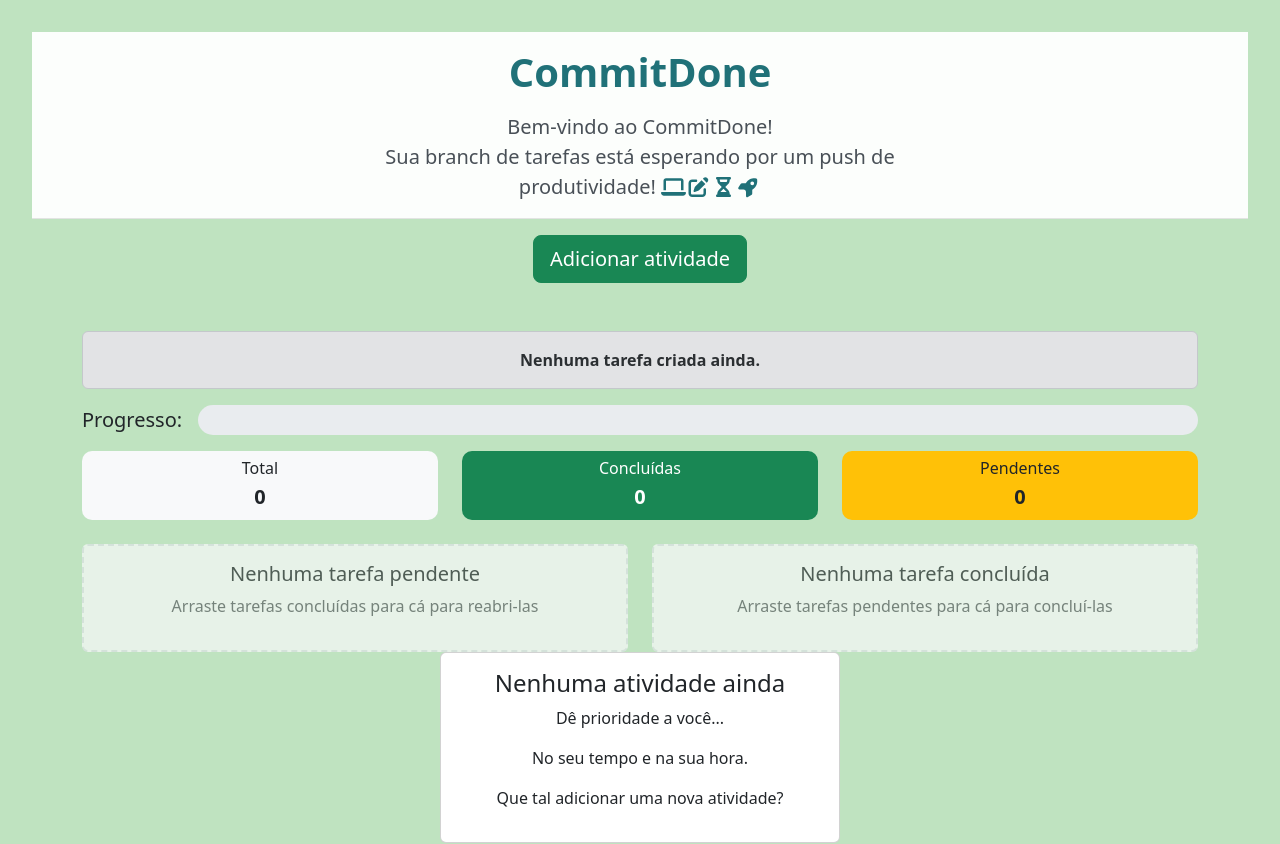
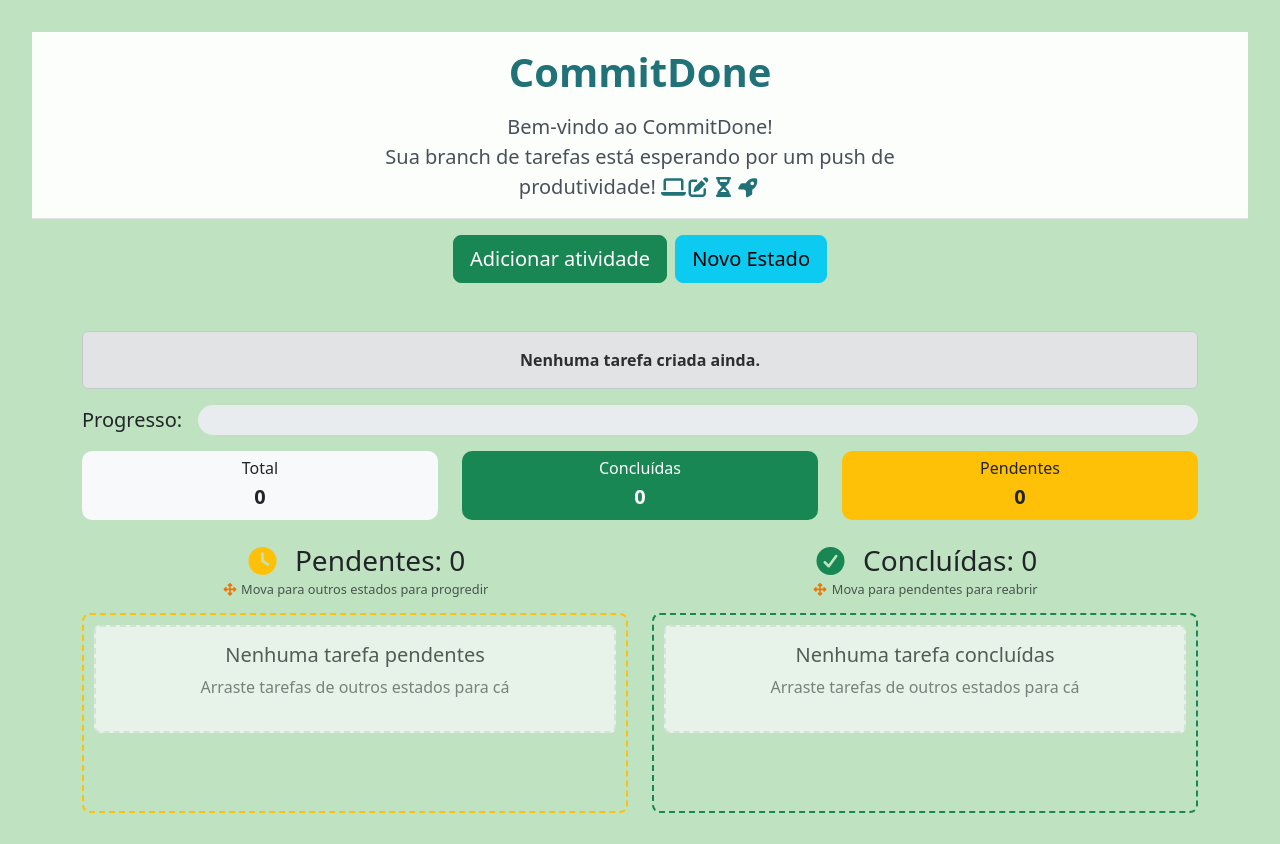
Before and after one commit to CaiaoCesar/To-Do-List, a Vue app: page / in a window 1280 px wide. Shown: the top 844 px of the page. Built offline with nearby package versions, Linux system fonts and the light colour scheme.

Commit message:
fix: Adição do modo de adicionar estados das tarefas.

```diff
--- a/src/components/TheTask.vue
+++ b/src/components/TheTask.vue
@@ -1,15 +1,170 @@
 <script setup>
-import { ref, onMounted, nextTick } from 'vue';
+import { ref, onMounted, nextTick, computed } from 'vue';
 import TheProgress from './TheProgress.vue';
 import Swal from 'sweetalert2'
 import confetti from 'canvas-confetti';
 
+// ✅ ESTADOS PADRÃO + ESTADOS CUSTOMIZADOS
+const defaultStates = [
+  { id: 'pending', name: 'Pendentes', color: '#ffc107', icon: 'clock', order: 0 },
+  { id: 'completed', name: 'Concluídas', color: '#198754', icon: 'check-circle', order: 999 }
+];
+
+const customStates = ref([]);
 const pendingTasks = ref([]);
 const completedTasks = ref([]);
+const allTasks = ref([]);
 
 // ✅ VARIÁVEIS PARA DRAG & DROP
 const draggedTask = ref(null);
 const dragSource = ref(null);
+
+// ✅ CARREGAR ESTADOS CUSTOMIZADOS
+function loadCustomStates() {
+  try {
+    const savedStates = JSON.parse(localStorage.getItem("customStates")) || [];
+    customStates.value = savedStates;
+  } catch {
+    customStates.value = [];
+  }
+}
+
+// ✅ TODOS OS ESTADOS COMBINADOS
+const allStates = computed(() => {
+  return [...defaultStates, ...customStates.value].sort((a, b) => a.order - b.order);
+});
+
+// ✅ OBTER TAREFAS POR ESTADO
+function getTasksByState(stateId) {
+  return allTasks.value.filter(task => task.state === stateId);
+}
+
+// ✅ ADICIONAR NOVO ESTADO
+function addCustomState() {
+  Swal.fire({
+    title: 'Criar Novo Estado',
+    html: `
+      <input id="stateName" class="swal2-input" placeholder="Nome do estado (ex: Em Andamento)">
+      <input id="stateColor" type="color" class="swal2-input" value="#17a2b8">
+      <select id="stateIcon" class="swal2-input">
+        <option value="gear">Configuração</option>
+        <option value="rocket">Foguete</option>
+        <option value="clock">Relógio</option>
+        <option value="hourglass">Ampulheta</option>
+        <option value="flag">Bandeira</option>
+        <option value="star">Estrela</option>
+        <option value="heart">Coração</option>
+        <option value="lightbulb">Lâmpada</option>
+      </select>
+    `,
+    focusConfirm: false,
+    showCancelButton: true,
+    confirmButtonText: 'Criar',
+    cancelButtonText: 'Cancelar',
+    preConfirm: () => {
+      const name = Swal.getPopup().querySelector('#stateName').value;
+      const color = Swal.getPopup().querySelector('#stateColor').value;
+      const icon = Swal.getPopup().querySelector('#stateIcon').value;
+
+      if (!name) {
+        Swal.showValidationMessage('Por favor, digite um nome para o estado');
+        return false;
+      }
+
+      return { name, color, icon };
+    }
+  }).then((result) => {
+    if (result.isConfirmed) {
+      const newState = {
+        id: 'custom_' + Date.now(),
+        name: result.value.name,
+        color: result.value.color,
+        icon: result.value.icon,
+        order: customStates.value.length + 1
+      };
+
+      customStates.value.push(newState);
+      saveCustomStates();
+
+      Swal.fire({
+        title: '✅ Estado Criado!',
+        text: `"${result.value.name}" foi adicionado com sucesso`,
+        icon: 'success',
+        timer: 2000,
+        showConfirmButton: false
+      });
+    }
+  });
+}
+
+// ✅ SALVAR ESTADOS CUSTOMIZADOS
+function saveCustomStates() {
+  localStorage.setItem("customStates", JSON.stringify(customStates.value));
+}
+
+// ✅ EDITAR ESTADO
+function editState(state) {
+  Swal.fire({
+    title: 'Editar Estado',
+    html: `
+      <input id="stateName" class="swal2-input" value="${state.name}">
+      <input id="stateColor" type="color" class="swal2-input" value="${state.color}">
+    `,
+    focusConfirm: false,
+    showCancelButton: true,
+    confirmButtonText: 'Salvar',
+    cancelButtonText: 'Cancelar',
+    preConfirm: () => {
+      const name = Swal.getPopup().querySelector('#stateName').value;
+      const color = Swal.getPopup().querySelector('#stateColor').value;
+
+      if (!name) {
+        Swal.showValidationMessage('Por favor, digite um nome para o estado');
+        return false;
+      }
+
+      return { name, color };
+    }
+  }).then((result) => {
+    if (result.isConfirmed) {
+      state.name = result.value.name;
+      state.color = result.value.color;
+      saveCustomStates();
+      loadTasks(); // Recarregar para aplicar mudanças
+    }
+  });
+}
+
+// ✅ EXCLUIR ESTADO
+function deleteState(state) {
+  Swal.fire({
+    title: 'Excluir Estado?',
+    text: `Todas as tarefas em "${state.name}" voltarão para "Pendentes"`,
+    icon: 'warning',
+    showCancelButton: true,
+    confirmButtonColor: '#d33',
+    cancelButtonColor: '#3085d6',
+    confirmButtonText: 'Sim, excluir!',
+    cancelButtonText: 'Cancelar'
+  }).then((result) => {
+    if (result.isConfirmed) {
+      // Mover tarefas deste estado para Pendentes
+      const existingTasks = JSON.parse(localStorage.getItem("tasks")) || [];
+      const updatedTasks = existingTasks.map(task =>
+        task.state === state.id ? { ...task, state: 'pending' } : task
+      );
+
+      localStorage.setItem("tasks", JSON.stringify(updatedTasks));
+
+      // Remover estado
+      customStates.value = customStates.value.filter(s => s.id !== state.id);
+      saveCustomStates();
+      loadTasks();
+
+      Swal.fire('Excluído!', 'O estado foi removido.', 'success');
+    }
+  });
+}
 
 // ✅ FUNÇÕES DE DRAG & DROP PARA TAREFAS
 function onDragStart(task, event, source) {
@@ -19,7 +174,7 @@ function onDragStart(task, event, source) {
   event.dataTransfer.setData('text/plain', task.id);
 
   // ✅ Adiciona classe ao elemento correto
-  const card = event.target.closest('.task-card, .completed-task') || event.target;
+  const card = event.target.closest('.task-card') || event.target;
   card.classList.add('dragging');
 }
 
@@ -33,29 +188,40 @@ function onDragOverColumn(event) {
 }
 
 // ✅ DROP ENTRE COLUNAS (CONCLUIR/REABRIR)
-function onDropColumn(event, targetColumn) {
+function onDropColumn(event, targetState) {
   event.preventDefault();
 
-  // Remove efeitos visuais
   document.querySelectorAll('.drop-zone').forEach(zone => {
     zone.classList.remove('drag-over-column');
   });
 
   if (!draggedTask.value || !dragSource.value) return;
 
-  // Se a tarefa está sendo movida para uma coluna diferente
-  if (dragSource.value !== targetColumn) {
-    if (targetColumn === 'completed') {
-      // Movendo para concluídas → Concluir tarefa
-      completeTask(draggedTask.value.id);
-    } else {
-      // Movendo para pendentes → Reabrir tarefa
-      reopenTask(draggedTask.value.id);
-    }
+  // Se a tarefa está sendo movida para um estado diferente
+  if (dragSource.value !== targetState) {
+    moveTaskToState(draggedTask.value.id, targetState);
   }
 
   draggedTask.value = null;
   dragSource.value = null;
+}
+
+// ✅ MOVER TAREFA PARA OUTRO ESTADO
+function moveTaskToState(taskId, newState) {
+  const existingTasks = JSON.parse(localStorage.getItem("tasks")) || [];
+  const updatedTasks = existingTasks.map(task =>
+    task.id === taskId ? { ...task, state: newState } : task
+  );
+
+  localStorage.setItem("tasks", JSON.stringify(updatedTasks));
+  loadTasks();
+
+  // Animações especiais para estados padrão
+  if (newState === 'completed') {
+    triggerCelebration();
+  } else if (newState === 'pending' && dragSource.value !== 'pending') {
+    triggerReopenMessage();
+  }
 }
 
 // ✅ FUNÇÕES DE DRAG & DROP PARA TAREFAS CONCLUÍDAS (HORIZONTAL)
@@ -75,6 +241,7 @@ function onDragEnd() {
   dragSource.value = null;
 }
 
+// ✅ SALVAR TAREFA ATUALIZADO
 function saveTask() {
   const titleTask = document.getElementById("task").value;
   const priorityTask = document.getElementById("priority").value;
@@ -91,23 +258,13 @@ function saveTask() {
     return;
   }
 
-  if (!dateTimeTask) {
-    Swal.fire({
-      title: "Atenção!",
-      text: "Informe a data e hora para realizar a atividade!",
-      icon: "warning",
-      width: 400
-    });
-    return;
-  }
-
   const newTask = {
     id: Date.now(),
     title: titleTask.trim(),
     priority: priorityTask,
     dateTime: dateTimeTask,
     description: descriptionTask.trim(),
-    completed: false,
+    state: 'pending', // ✅ AGORA USA 'state' EM VEZ DE 'completed'
     createdAt: new Date().toISOString()
   };
 
@@ -166,12 +323,56 @@ function saveTask() {
   }
 }
 
+function getColumnClass() {
+  const totalStates = allStates.value.length;
+
+  if (totalStates <= 2) {
+    return 'col-12 col-lg-6';
+  } else if (totalStates === 3) {
+    return 'col-12 col-lg-4';
+  } else {
+    return 'col-12 col-lg-3';
+  }
+}
+
+function getStateHint(stateId) {
+  const hints = {
+    'pending': 'Mova para outros estados para progredir',
+    'completed': 'Mova para pendentes para reabrir'
+  };
+  return hints[stateId] || 'Mova tarefas para este estado';
+}
+
+
+// ✅ CARREGAR TAREFAS ATUALIZADO
 function loadTasks() {
   try {
     const savedTasks = JSON.parse(localStorage.getItem("tasks")) || [];
-    pendingTasks.value = savedTasks.filter(task => !task.completed);
-    completedTasks.value = savedTasks.filter(task => task.completed);
+
+    // ✅ MIGRAÇÃO: converter tarefas antigas para novo formato
+    const migratedTasks = savedTasks.map(task => {
+      if (task.state === undefined) {
+        // Se não tem state, é tarefa antiga - converter
+        return {
+          ...task,
+          state: task.completed ? 'completed' : 'pending'
+        };
+      }
+      return task;
+    });
+
+    allTasks.value = migratedTasks;
+
+    // Atualizar localStorage com dados migrados
+    if (savedTasks.length > 0 && savedTasks[0].state === undefined) {
+      localStorage.setItem("tasks", JSON.stringify(migratedTasks));
+    }
+
+    // Agrupar tarefas por estado
+    pendingTasks.value = getTasksByState('pending');
+    completedTasks.value = getTasksByState('completed');
   } catch {
+    allTasks.value = [];
     pendingTasks.value = [];
     completedTasks.value = [];
   }
@@ -222,19 +423,7 @@ function triggerCelebration() {
   });
 }
 
-function completeTask(taskId) {
-  const existingTasks = JSON.parse(localStorage.getItem("tasks")) || [];
-  const updatedTasks = existingTasks.map(task =>
-    task.id === taskId ? { ...task, completed: true } : task
-  );
 
-  localStorage.setItem("tasks", JSON.stringify(updatedTasks));
-
-  nextTick(() => {
-    loadTasks();
-    triggerCelebration();
-  });
-}
 
 function triggerReopenMessage() {
   Swal.fire({
@@ -255,20 +444,6 @@ function triggerReopenMessage() {
     confirmButtonColor: '#1976d2',
     timer: 2500,
     timerProgressBar: true,
-  });
-}
-
-function reopenTask(taskId) {
-  const existingTasks = JSON.parse(localStorage.getItem("tasks")) || [];
-  const updatedTasks = existingTasks.map(task =>
-    task.id === taskId ? { ...task, completed: false } : task
-  );
-
-  localStorage.setItem("tasks", JSON.stringify(updatedTasks));
-
-  nextTick(() => {
-    loadTasks();
-    triggerReopenMessage();
   });
 }
 
@@ -297,6 +472,7 @@ function deleteTask(taskId) {
 }
 
 onMounted(() => {
+  loadCustomStates();
   loadTasks();
 });
 
@@ -311,11 +487,17 @@ if (typeof window !== 'undefined') {
 
 <template>
   <div class="d-flex flex-column align-items-center mt-0 w-100">
-    <button type="button" class="btn btn-success btn-lg mt-0 mb-4" data-bs-toggle="modal" data-bs-target="#modalSave">
+    <div class="d-flex gap-2 mb-4">
+      <button type="button" class="btn btn-success btn-lg" data-bs-toggle="modal" data-bs-target="#modalSave">
         Adicionar atividade
       </button>
+      <button type="button" class="btn btn-info btn-lg" @click="addCustomState">
+        <FontAwesomeIcon icon="plus" class="me-2" />
+        Novo Estado
+      </button>
+    </div>
 
-    <!-- Modal -->
+    <!-- Modal completo -->
     <div id="modalSave" class="modal fade" tabindex="-1">
       <div class="modal-dialog modal-dialog-centered">
         <div class="modal-content">
@@ -331,8 +513,7 @@ if (typeof window !== 'undefined') {
                 <span class="input-group-text">
                   <FontAwesomeIcon icon="fa-solid fa-thumbtack" />
                 </span>
-                <input class="form-control" type="text" id="task" placeholder="Título da atividade que deseja realizar"
-                  required>
+                <input class="form-control" type="text" id="task" placeholder="Título da atividade que deseja realizar" required>
               </div>
             </div>
 
@@ -367,8 +548,7 @@ if (typeof window !== 'undefined') {
                 <span class="input-group-text">
                   <FontAwesomeIcon icon="fa-solid fa-align-left" />
                 </span>
-                <textarea class="form-control" id="description" rows="3"
-                  placeholder="Descreva o que deseja realizar (opcional)"></textarea>
+                <textarea class="form-control" id="description" rows="3" placeholder="Descreva o que deseja realizar (opcional)"></textarea>
               </div>
             </div>
           </div>
@@ -383,31 +563,55 @@ if (typeof window !== 'undefined') {
 
     <TheProgress :completed-tasks="completedTasks" :pending-tasks="pendingTasks" />
 
-    <div class="container mt-4 w-100 .bg-warning">
+    <div class="container mt-4 w-100">
       <div class="row">
-        <!-- COLUNA PENDENTES -->
-        <div class="col-12 col-lg-6">
-          <div v-if="pendingTasks.length > 0" class="mb-5">
-            <h3 class="text-center mb-4">
-              <FontAwesomeIcon icon="clock" class="me-2 text-warning" />
-              Tarefas Pendentes: {{ pendingTasks.length }}
+        <!-- COLUNAS DINÂMICAS PARA TODOS OS ESTADOS -->
+        <div v-for="state in allStates" :key="state.id"
+             :class="getColumnClass(state.id)"
+             class="state-column">
+
+          <div class="state-header d-flex justify-content-between align-items-center mb-3">
+            <h3 class="text-center mb-0 flex-grow-1">
+              <FontAwesomeIcon :icon="state.icon" class="me-2" :style="{ color: state.color }" />
+              {{ state.name }}: {{ getTasksByState(state.id).length }}
+
               <small class="text-muted d-block mt-1" style="font-size: 0.8rem;">
                 <FontAwesomeIcon icon="arrows-up-down-left-right" style="color: #ef7401;" />
-                Mova a tarefa para mudar de estado e marcar como concluída.
+                {{ getStateHint(state.id) }}
               </small>
             </h3>
 
-            <!-- Área de Drop para Pendentes -->
-            <div class="drop-zone pending-drop-zone"
+            <!-- Botões de editar/excluir para estados customizados -->
+            <div v-if="state.id.startsWith('custom_')" class="state-actions ms-2">
+              <button class="btn btn-sm btn-outline-secondary me-1" @click="editState(state)">
+                <FontAwesomeIcon icon="edit" />
+              </button>
+              <button class="btn btn-sm btn-outline-danger" @click="deleteState(state)">
+                <FontAwesomeIcon icon="trash" />
+              </button>
+            </div>
+          </div>
+
+          <!-- Área de Drop para o Estado -->
+          <div class="mb-4">
+            <div class="drop-zone"
+                 :class="`${state.id}-drop-zone`"
                  @dragover="onDragOverColumn($event)"
-                 @drop="onDropColumn($event, 'pending')">
+                 @drop="onDropColumn($event, state.id)"
+                 :style="{ borderColor: state.color }">
 
-              <div class="row justify-content-start g-3">
-                <div v-for="task in pendingTasks" :key="task.id"
-                     class="col-12 col-md-6 col-xl-6">
-                  <div class="card h-100 task-card" draggable="true"
-                       @dragstart="onDragStart(task, $event, 'pending')"
-                       @dragend="onDragEnd">
+              <div v-if="getTasksByState(state.id).length > 0">
+                <!-- Layout vertical para Pendentes e Custom -->
+                <div v-if="state.id !== 'completed'" class="row justify-content-start g-3">
+                  <div v-for="task in getTasksByState(state.id)" :key="task.id"
+                       class="col-12 col-md-6 col-xl-12">
+                    <div class="card h-100 task-card"
+                         :class="`state-${state.id}`"
+                         draggable="true"
+                         @dragstart="onDragStart(task, $event, state.id)"
+                         @dragend="onDragEnd"
+                         :style="{ borderLeftColor: state.color }">
+
                       <div class="card-body">
                         <div class="d-flex justify-content-between align-items-start mb-2">
                           <span class="badge" :class="getPriorityBadgeClass(task.priority)">
@@ -416,7 +620,9 @@ if (typeof window !== 'undefined') {
                           <small class="text-muted">{{ new Date(task.createdAt).toLocaleDateString() }}</small>
                         </div>
 
-                      <h5 class="card-title">{{ task.title }}</h5>
+                        <h5 class="card-title" :class="{ 'text-decoration-line-through': state.id === 'completed' }">
+                          {{ task.title }}
+                        </h5>
 
                         <div class="card-text">
                           <p class="mb-1"><small><strong>Data/Hora:</strong> {{ task.dateTime ? new
@@ -434,43 +640,16 @@ if (typeof window !== 'undefined') {
                     </div>
                   </div>
                 </div>
-            </div>
-          </div>
 
-          <!-- Estado vazio para pendentes -->
-          <div v-else class="text-center empty-column">
-            <div class="card mx-auto">
-              <div class="card-body text-center">
-                <h5>Nenhuma tarefa pendente</h5>
-                <p class="text-muted">Arraste tarefas concluídas para cá para reabri-las</p>
-              </div>
-            </div>
-          </div>
-        </div>
+                <!-- Layout horizontal apenas para Concluídas -->
+                <div v-else class="horizontal-scroll-container">
+                  <div class="horizontal-scroll-content">
+                    <div v-for="task in getTasksByState(state.id)" :key="task.id" class="horizontal-card">
+                      <div class="card h-100 completed-task"
+                           draggable="true"
+                           @dragstart="onDragStart(task, $event, state.id)"
+                           @dragend="onDragEnd">
 
-      <!-- SEÇÃO 2: TAREFAS CONCLUÍDAS COM DRAG & DROP -->
-      <div class="col-12 col-lg-6 .bg-success">
-          <div v-if="completedTasks.length > 0" class="mb-5">
-            <h3 class="text-center mb-4">
-              <FontAwesomeIcon icon="check-circle" class="me-2 text-success" />
-              Tarefas Concluídas: {{ completedTasks.length }}
-              <small class="text-muted d-block mt-1" style="font-size: 0.8rem;">
-                <FontAwesomeIcon icon="arrows-up-down-left-right" style="color: #ef7401;" />
-                Mova a tarefa para reabrir e assim retornar o estado para pendente.
-              </small>
-            </h3>
-
-         <!-- Área de Drop para Concluídas -->
-            <div class="drop-zone completed-drop-zone"
-                 @dragover="onDragOverColumn($event)"
-                 @drop="onDropColumn($event, 'completed')">
-
-              <div class="horizontal-scroll-container">
-                <div class="horizontal-scroll-content">
-                  <div v-for="task in completedTasks" :key="task.id" class="horizontal-card">
-                    <div class="card h-100 completed-task" draggable="true"
-                         @dragstart="onDragStart(task, $event, 'completed')"
-                         @dragend="onDragEnd">
                         <div class="card-body">
                           <div class="d-flex justify-content-between align-items-start mb-2">
                             <span class="badge bg-success">Concluída</span>
@@ -497,14 +676,15 @@ if (typeof window !== 'undefined') {
                   </div>
                 </div>
               </div>
-          </div>
 
-          <!-- Estado vazio para concluídas -->
+              <!-- Estado vazio -->
               <div v-else class="text-center empty-column">
                 <div class="card mx-auto">
                   <div class="card-body text-center">
-                <h5>Nenhuma tarefa concluída</h5>
-                <p class="text-muted">Arraste tarefas pendentes para cá para concluí-las</p>
+                    <h5>Nenhuma tarefa {{ state.name.toLowerCase() }}</h5>
+                    <p class="text-muted">Arraste tarefas de outros estados para cá</p>
+                  </div>
+                </div>
               </div>
             </div>
           </div>
@@ -512,7 +692,7 @@ if (typeof window !== 'undefined') {
       </div>
 
       <!-- Estado completamente vazio -->
-      <div v-if="pendingTasks.length === 0 && completedTasks.length === 0" class="text-center">
+      <div v-if="allTasks.length === 0" class="text-center">
         <div class="card mx-auto" style="max-width: 400px;">
           <div class="card-body text-center">
             <h4 class="card-title">Nenhuma atividade ainda</h4>
@@ -529,67 +709,40 @@ if (typeof window !== 'undefined') {
 </template>
 
 <style scoped>
+/* ESTILOS DINÂMICOS POR ESTADO */
+.state-column {
+  margin-bottom: 2rem;
+}
+
 .task-card {
   transition: all 0.3s ease;
   cursor: grab;
   user-select: none;
-  background: linear-gradient(135deg, #fff9e6 0%, #fff3cd 50%);
-  border: 1px solid #ffeaa7;
-  border-left: 4px solid #ffc107;
+  border-left: 4px solid;
+  background: linear-gradient(135deg, #f8f9fa 0%, #e9ecef 50%);
+  border: 1px solid #dee2e6;
 }
 
-.task-card:hover {
-  transform: translateY(-2px);
-  box-shadow: 0 4px 12px rgba(0, 0, 0, 0.15);
+/* Estado Pendente */
+.state-pending.task-card {
+  background: linear-gradient(135deg, #fff9e6 0%, #fff3cd 50%);
+  border-color: #ffeaa7;
 }
 
-.task-card:active {
-  cursor: grabbing;
-}
-
-.task-card.dragging {
-  opacity: 0.6;
-  transform: rotate(3deg);
-  box-shadow: 0 8px 20px rgba(0, 0, 0, 0.2);
-}
-
-.task-card.drag-over {
-  border: 2px dashed #198754;
-  background-color: rgba(25, 135, 84, 0.05);
-  transform: scale(1.02);
-}
-
+/* Estado Concluído */
 .completed-task {
-  cursor: grab;
-  user-select: none;
-  transition: all 0.3s ease;
   background: linear-gradient(135deg, #e8f5e8 0%, #d4edda 50%);
   border: 1px solid #c3e6cb;
   border-left: 4px solid #28a745;
   opacity: 0.95;
 }
 
-.completed-task:hover {
-  transform: translateY(-2px);
-  box-shadow: 0 4px 12px rgba(0, 0, 0, 0.15);
+/* Estados Customizados - cores dinâmicas */
+.state-custom_.task-card {
+  background: linear-gradient(135deg, #f8f9fa 0%, #e9ecef 50%);
 }
 
-.completed-task:active {
-  cursor: grabbing;
-}
-
-.completed-task.dragging {
-  opacity: 0.6;
-  transform: rotate(3deg);
-  box-shadow: 0 8px 20px rgba(0, 0, 0, 0.2);
-}
-
-.completed-task.drag-over {
-  border: 2px dashed #198754;
-  background-color: rgba(25, 135, 84, 0.05);
-  transform: scale(1.02);
-}
-
+/* Drop zones com cores dinâmicas */
 .drop-zone {
   min-height: 200px;
   border: 2px dashed transparent;
@@ -599,8 +752,7 @@ if (typeof window !== 'undefined') {
 }
 
 .drop-zone.drag-over-column {
-  border-color: #198754;
-  background-color: rgba(25, 135, 84, 0.05);
+  background-color: rgba(0, 0, 0, 0.03);
 }
 
 .pending-drop-zone.drag-over-column {
@@ -613,24 +765,19 @@ if (typeof window !== 'undefined') {
   background-color: rgba(25, 135, 84, 0.05);
 }
 
-.empty-column {
-  opacity: 0.7;
+.state-actions {
+  opacity: 0.6;
+  transition: opacity 0.3s ease;
 }
 
-.empty-column .card {
-  border: 2px dashed #dee2e6;
-  background-color: #f8f9fa;
+.state-header:hover .state-actions {
+  opacity: 1;
 }
 
-.task-card, .completed-task {
-  transition: all 0.3s ease;
-  cursor: grab;
-  user-select: none;
-}
-
+/* Efeitos hover mantidos */
 .task-card:hover, .completed-task:hover {
   transform: translateY(-2px);
-  box-shadow: 0 4px 12px rgba(0, 0, 0, 0.15);
+  box-shadow: 0 6px 16px rgba(0, 0, 0, 0.15);
 }
 
 .task-card:active, .completed-task:active {
@@ -641,6 +788,21 @@ if (typeof window !== 'undefined') {
   opacity: 0.6;
   transform: rotate(3deg);
   box-shadow: 0 8px 20px rgba(0, 0, 0, 0.2);
+}
+
+.task-card.drag-over, .completed-task.drag-over {
+  border: 2px dashed #198754;
+  background-color: rgba(25, 135, 84, 0.05);
+  transform: scale(1.02);
+}
+
+.empty-column {
+  opacity: 0.7;
+}
+
+.empty-column .card {
+  border: 2px dashed #dee2e6;
+  background-color: #f8f9fa;
 }
 
 .horizontal-scroll-container {
@@ -661,11 +823,6 @@ if (typeof window !== 'undefined') {
   display: inline-block;
   width: 280px;
   flex-shrink: 0;
-}
-
-.completed-task {
-  opacity: 0.85;
-  border-left: 4px solid #198754;
 }
 
 .horizontal-scroll-container::-webkit-scrollbar {
@@ -691,4 +848,11 @@ if (typeof window !== 'undefined') {
   white-space: normal;
   word-wrap: break-word;
 }
+
+/* Responsividade para múltiplas colunas */
+@media (max-width: 768px) {
+  .state-column {
+    margin-bottom: 1rem;
+  }
+}
 </style>
```
Also changed, not shown: src/components/TaskCard.vue (added, +44 -0 lines). Lines whose indentation alone changed are shown as unchanged.
